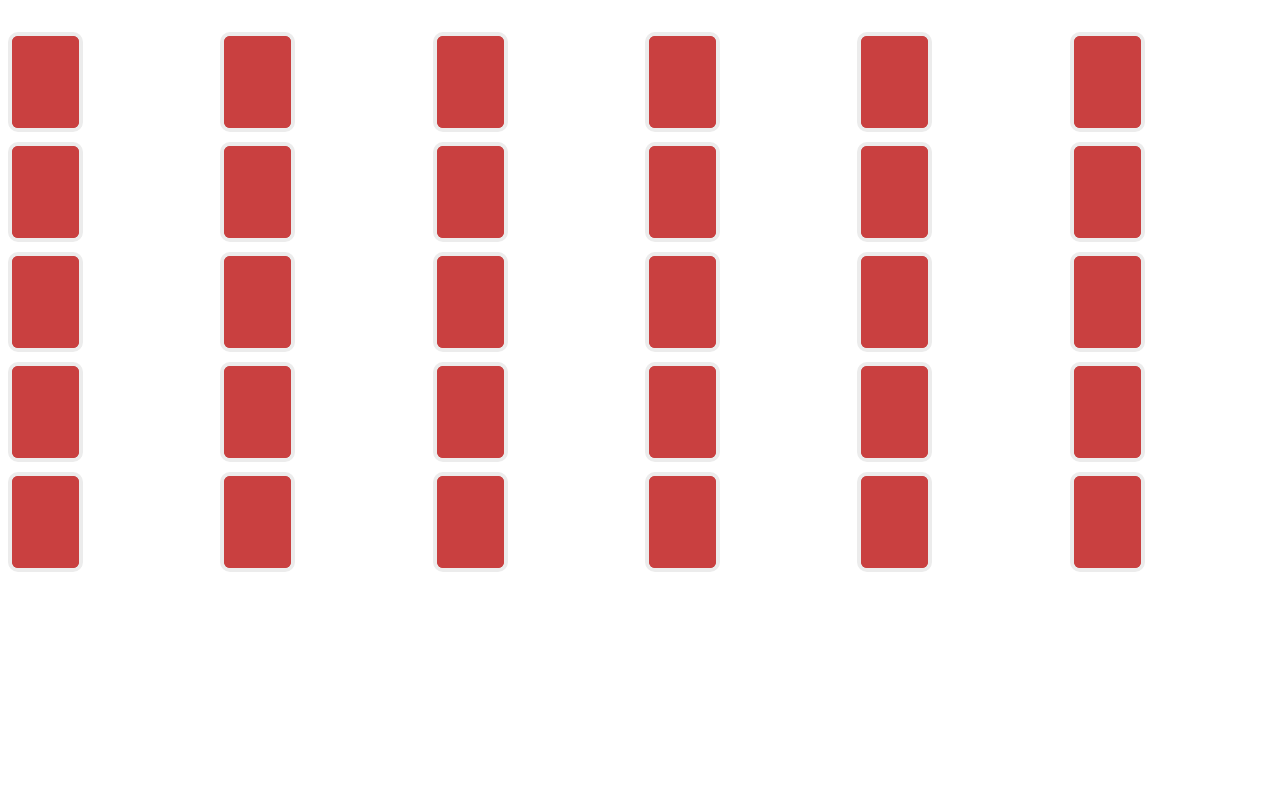
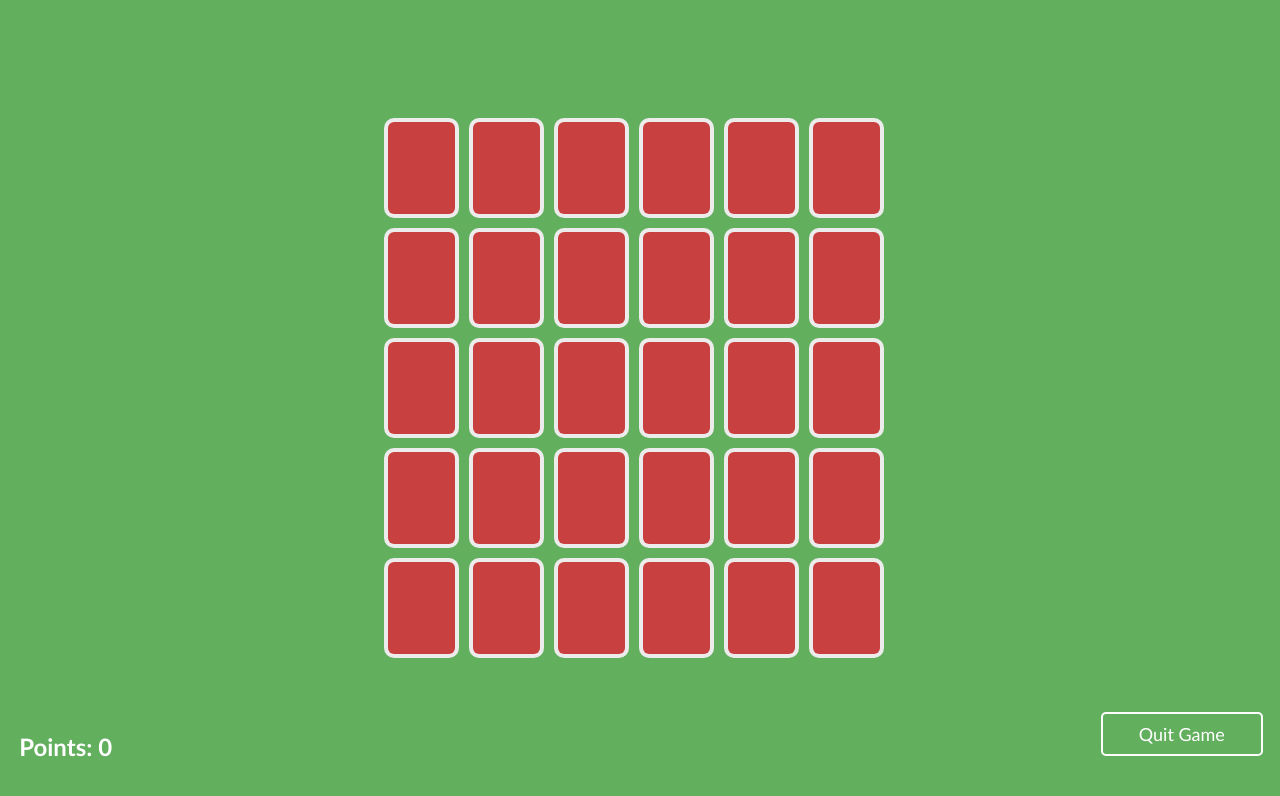
Before and after one commit to nhat2105/513-web-game, a React (Create React App) app in the folder client/: page /Sgame in a window 1280 px wide. Shown: the top 796 px of the page. Built offline with nearby package versions, Linux system fonts and the light colour scheme.

Commit message:
added singleplayer feature (points not working)

```diff
--- a/client/src/components/DaRules.jsx
+++ b/client/src/components/DaRules.jsx
@@ -6,7 +6,7 @@ const DaRules = ({showRules, setShowRules}) => {
     return (
         <body className="rules-background">
             <div className="rules-container">
-                <button onClick={toggleRules}>X</button>
+                <button className="rules-button" onClick={toggleRules}>X</button>
                 <h1>Rules</h1>
                 <div>
                     <h2>SinglePlayer</h2>
--- a/client/src/css/components/CardGame.css
+++ b/client/src/css/components/CardGame.css
@@ -9,7 +9,7 @@
   }
 
 .cardgame-card {
-  background-color: rgb(201, 64, 64);
+  background-color: rgb(255, 255, 255);
   border: 4px solid rgb(236, 236, 236);
   box-sizing: border-box;
   width: 75px;
@@ -22,6 +22,7 @@
   transform: rotate3d(0, 1, 0, 180deg);
   position: relative;
   overflow: hidden;
+  color: black;
 }
 
 .cardgame-card:hover {
--- a/client/src/css/components/DaRules.css
+++ b/client/src/css/components/DaRules.css
@@ -18,3 +18,8 @@
     padding: 20px;
     font-family: 'Calibri', sans-serif;
 }
+
+.rules-button {
+    position: absolute;
+    left: 50vw;
+}
--- a/client/src/css/pages/SinglePlayerGameBoard.css
+++ b/client/src/css/pages/SinglePlayerGameBoard.css
@@ -0,0 +1,36 @@
+.singleplayer-board{
+    display: flex;
+    background-color: rgb(98, 175, 94);
+    width: 99vw;
+    height: 97vh;
+    margin: 0;
+    align-items: center;
+    justify-content: center;
+    color: white;
+    font-family: 'Calibri', sans-serif;
+}
+
+.singleplayer-points{
+    position: absolute;
+    left: 1.5%;
+    top: 89%;
+}
+
+.singleplayer-quit-button {
+    position: absolute;
+    left: 86%;
+    top: 89%;
+    background-color: rgb(98, 175, 94);
+    text-decoration: none;
+    color: rgb(255, 255, 255);
+    padding: 9px 36px 9px 36px;
+    border: 2.5px solid white;
+    border-radius: 5px;
+    font-size: 18px;
+}
+
+.singleplayer-quit-button:hover {
+    color: rgb(98, 175, 94);
+    background-color: white;
+    transition: 0.1s;
+};
--- a/client/src/pages/Home.jsx
+++ b/client/src/pages/Home.jsx
@@ -17,6 +17,7 @@ const Home = () => {
         <img class = "home-logo" src='../513-cardlogo.png'/>
       </div>
       <div class = "home-buttons-list">
+      <a href = "/Sgame" id = "input-button">Singleplayer</a>
         <a href = "/create" id = "input-button">Create Game</a>
         <a href = "/join" id = "input-button">Join Game</a>
         <a id = "rules-button" onClick={toggleRules}>Rules</a>
--- a/client/src/pages/SinglePlayerGameBoard.jsx
+++ b/client/src/pages/SinglePlayerGameBoard.jsx
@@ -3,8 +3,14 @@ import React from 'react';
 import CardGame from '../components/CardGame';
 const SinglePlayerGameBoard = () => {
     return(
-        <body>
+        <body className='singleplayer-board'>
             <CardGame/>
+            <div>
+                <a className='singleplayer-quit-button' href = "/">Quit Game</a>
+                <h2 className='singleplayer-points'>
+                    Points: {0}
+                </h2>
+            </div>
         </body>
     );
 }
```
